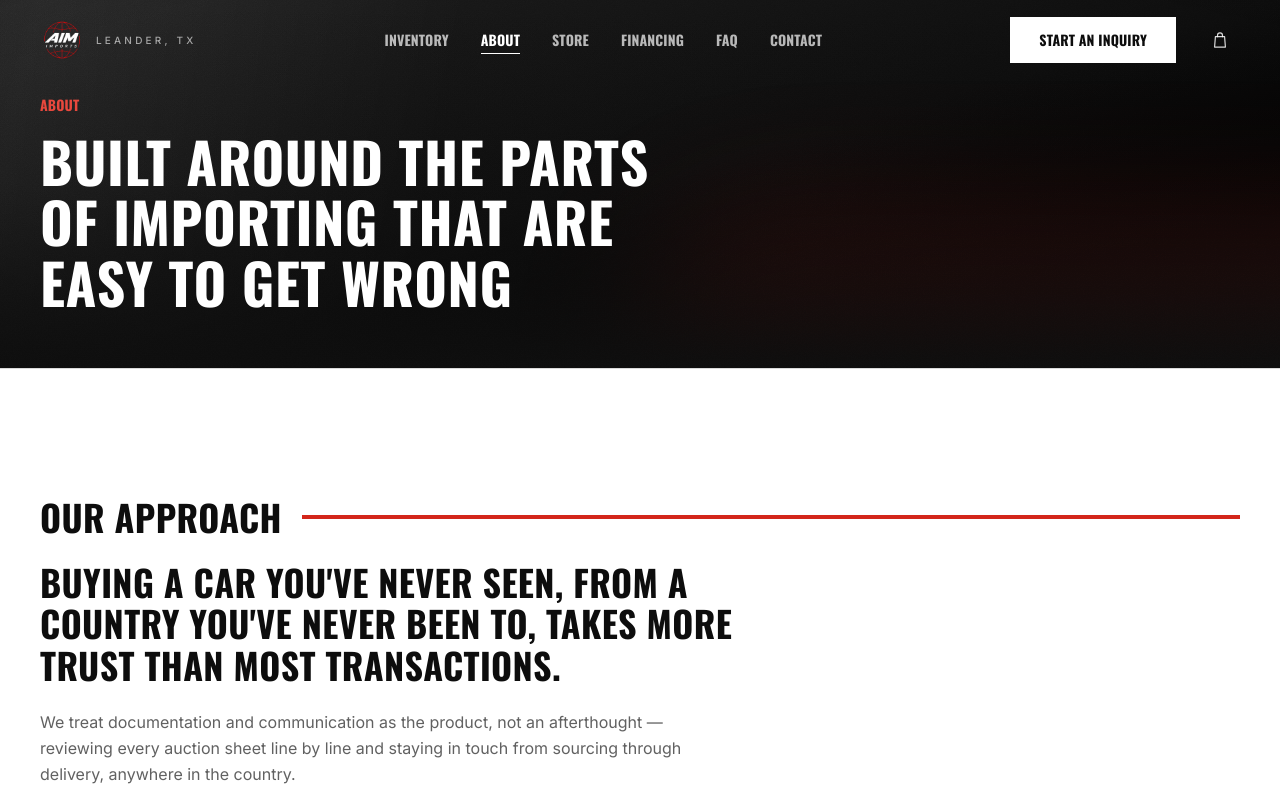
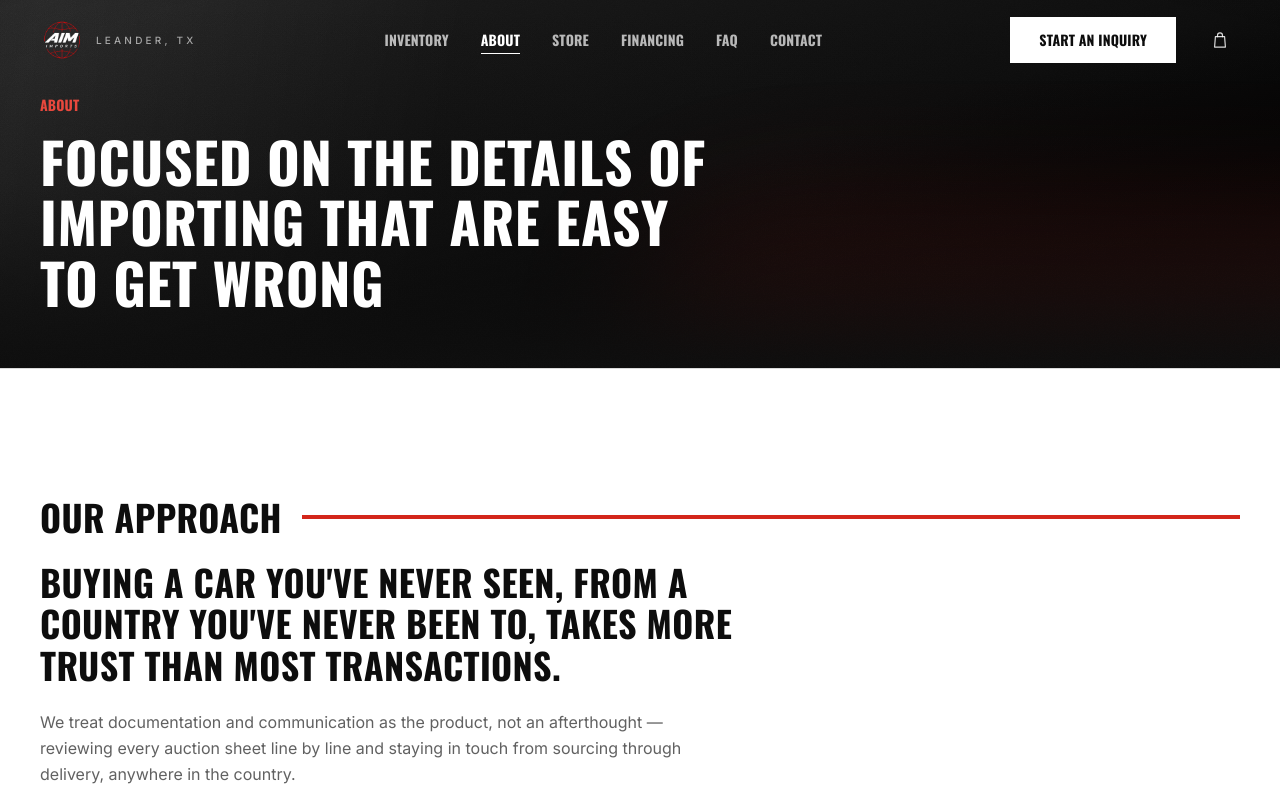
Before and after one commit to sammeraz/sammeraz, a Next.js app: page /about in a window 1280 px wide. Shown: the top 800 px of the page. Built offline with nearby package versions, Linux system fonts and the light colour scheme.

Commit message:
Fix ambiguous "parts" wording in About page headline
"Built around the parts of importing that are easy to get wrong" read
oddly on a car-import site, where "parts" suggests vehicle parts rather
than "aspects." Reworded to "Focused on the details of importing that
are easy to get wrong."

```diff
--- a/src/app/about/page.tsx
+++ b/src/app/about/page.tsx
@@ -17,7 +17,7 @@ export default function AboutPage() {
     <>
       <PageHeader
         eyebrow="About"
-        title="Built around the parts of importing that are easy to get wrong"
+        title="Focused on the details of importing that are easy to get wrong"
       />
 
       <section className="border-t border-ink/15 bg-cream py-24 md:py-32">
```
